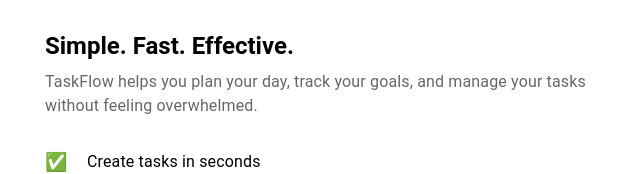
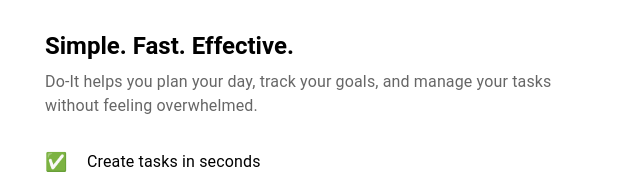
Before and after one commit to Fab-mg/do-it-frontend, a React (Vite) app: page / in a window 1280 px wide. Shown: the part 294-468 px from the top of the page, without its empty margins (319-959 px from the left). Built offline with nearby package versions, Linux system fonts and the light colour scheme; no server answers.

Commit message:
text edit

```diff
--- a/src/pages/welcome/index.jsx
+++ b/src/pages/welcome/index.jsx
@@ -95,8 +95,8 @@ export default function Welcome() {
               Simple. Fast. Effective.
             </Typography>
             <Typography color="text.secondary">
-              TaskFlow helps you plan your day, track your goals, and manage
-              your tasks without feeling overwhelmed.
+              Do-It helps you plan your day, track your goals, and manage your
+              tasks without feeling overwhelmed.
             </Typography>
           </Stack>
 
```
